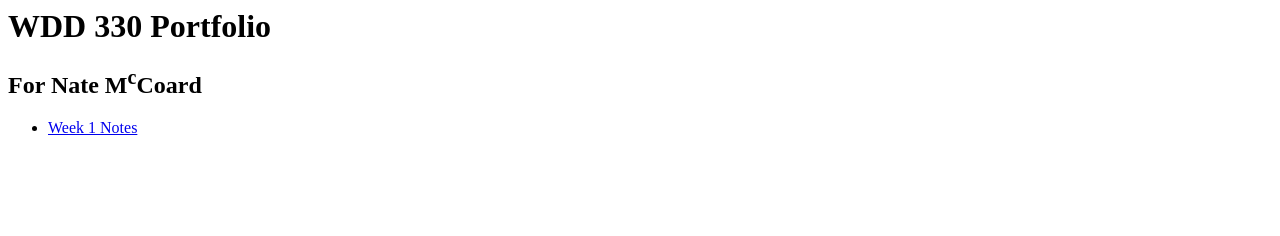
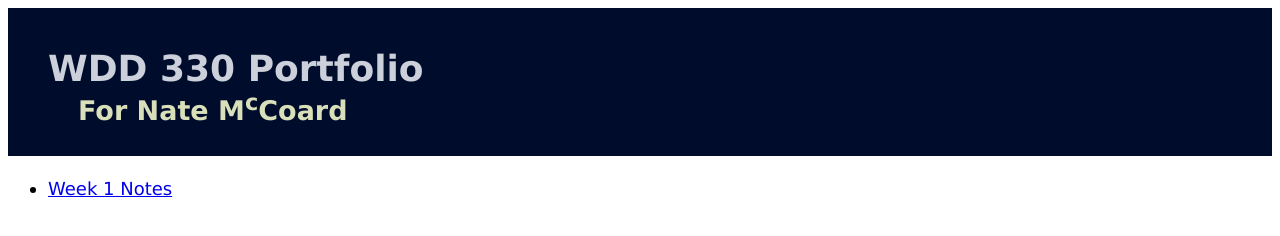
Before and after one commit to nmccoard/WDD330, a plain HTML site: page index.html in a window 1280 px wide. Drawn offline with Linux system fonts and the light colour scheme.

Commit message:
Added css to the main index page

```diff
--- a/css/styles.css
+++ b/css/styles.css
@@ -1 +1,18 @@
-/* Just here for testing  */
+body {
+   font-size: 18px;
+   font-family: Verdana, Geneva, Tahoma, sans-serif;
+}
+
+h1 {
+   color: rgb(203, 208, 219);
+   background-color: rgb(0, 12, 44);
+   padding: 40px 40px 0px 40px;
+   margin-bottom: 0px;
+}
+
+h2 {
+   color: rgb(217, 224, 185);
+   background-color: rgb(0, 12, 44);
+   padding: 0px 50px 30px 70px;
+   margin-top: 0px;
+}
--- a/index.html
+++ b/index.html
@@ -5,7 +5,7 @@
    <meta name="author" content="Nathan McCoard">
    <title>WDD 330 portfolio</title>
 
-   <!-- <link rel="stylesheet" href="css/styles.css"/> -->
+   <link rel="stylesheet" href="css/styles.css"/>
 </head>
 
 <body onload="createList()">
--- a/js/main.js
+++ b/js/main.js
@@ -1,9 +1,9 @@
 /*********************
  * Create List
- *   Will add new list items (li) with anchor tags (a) to an unordered list (ul) on the HTML page.
+ *   Adds a new list items (li) with an anchor tags (a) to an unordered list (ul) found on the HTML page.
  ********************/
 function createList(){
-   // This array will need to updated each week with new content from that week
+   // This array will need to updated each week with the new content for that week
    const links = [
       {
          label: "Week 1 Notes",
```
Also changed, not shown: week1/index.html (+1 -4 lines).
